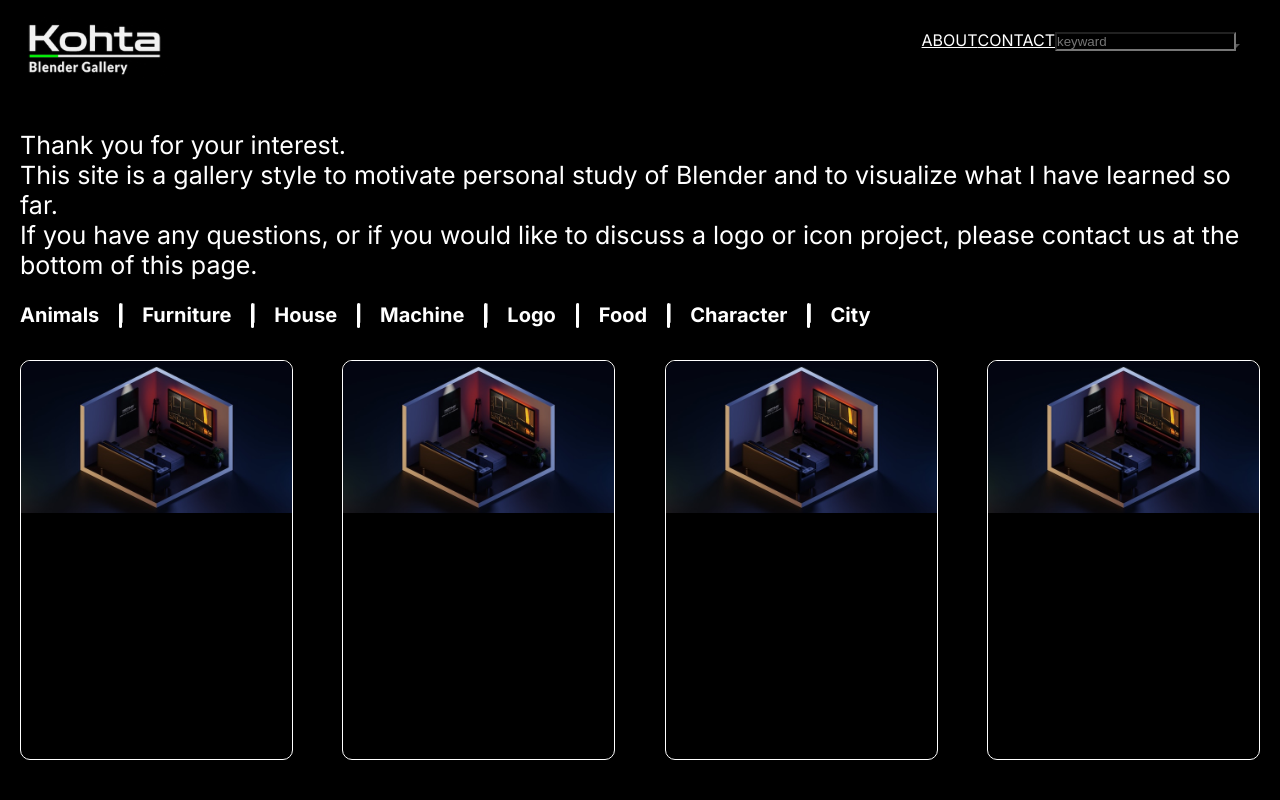
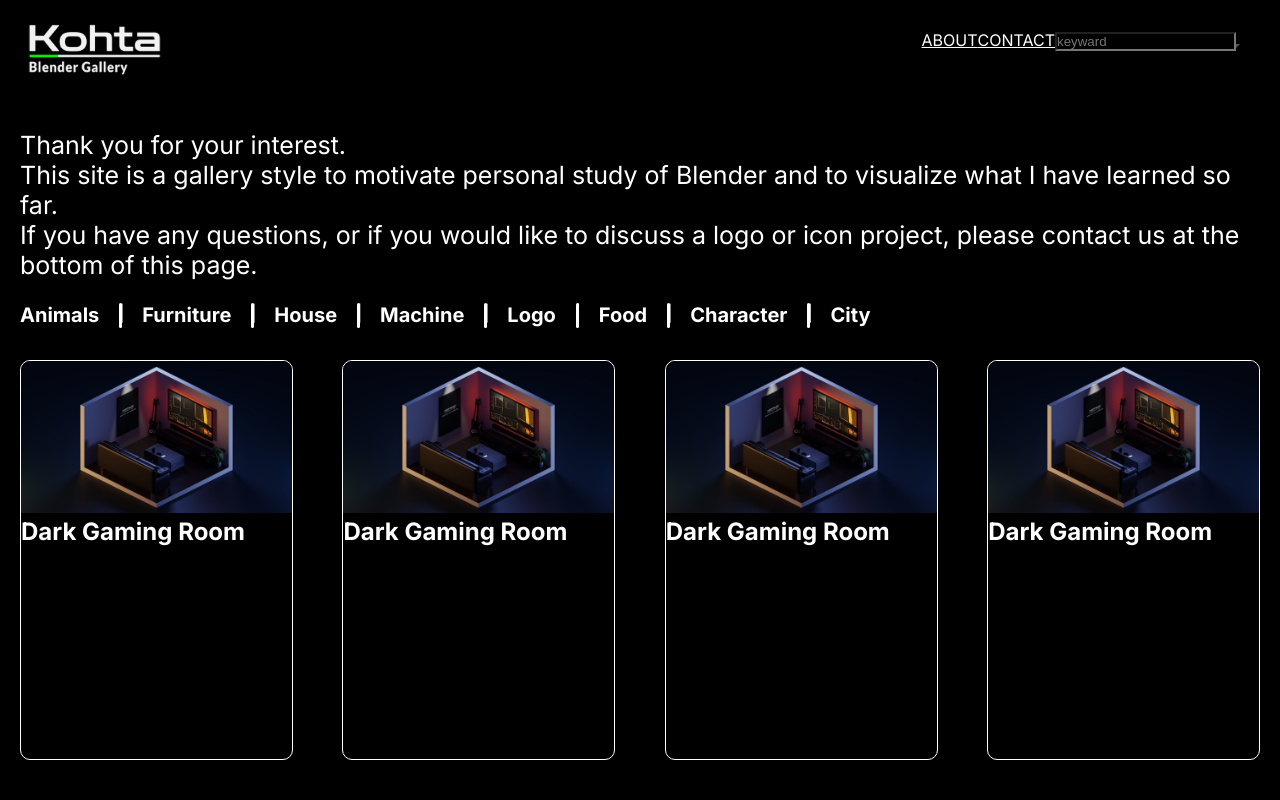
Before and after one commit to kohta9521/Blender_Gallery_Site, a Next.js app: page / in a window 1280 px wide. Shown: the top 800 px of the page. Built offline with nearby package versions, Linux system fonts and the light colour scheme.

Commit message:
add card title child componets

```diff
--- a/src/components/atoms/CardTitleText.tsx
+++ b/src/components/atoms/CardTitleText.tsx
@@ -0,0 +1,20 @@
+import React from 'react'
+
+// css import
+import styles from './styles/CardTitle.module.scss'
+
+// props type
+type Props = {
+  id: number
+  title: string
+}
+
+const CardTitleText = ({ id, title }: Props) => {
+  return (
+    <h2 className={styles.cardText} key={id}>
+      {title}
+    </h2>
+  )
+}
+
+export default CardTitleText
--- a/src/components/molecules/Card.tsx
+++ b/src/components/molecules/Card.tsx
@@ -3,11 +3,13 @@ import React from 'react'
 // css import
 import styles from './styles/Card.module.scss'
 import CardImg from '../atoms/CardImg'
+import CardTitleText from '../atoms/CardTitleText'
 
 const Card = () => {
   return (
     <div className={styles.card}>
       <CardImg />
+      <CardTitleText id={0} title="Dark Gaming Room" />
     </div>
   )
 }
```
